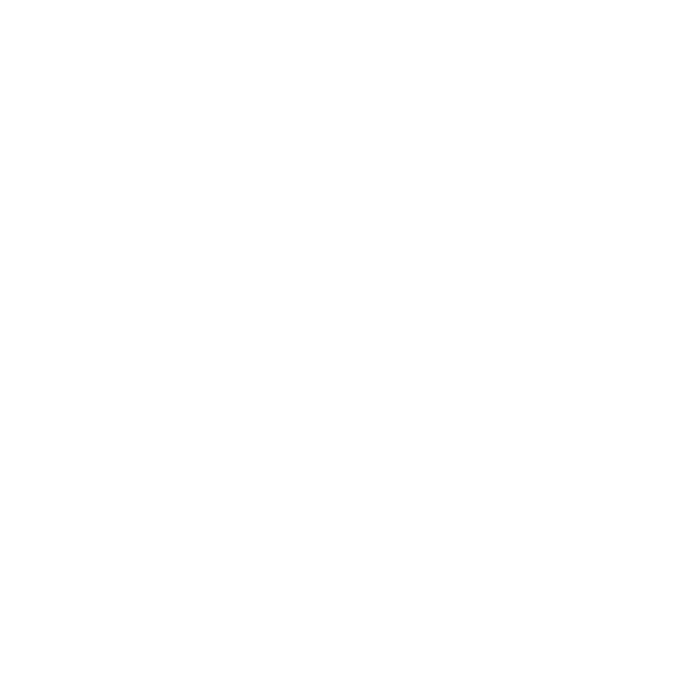
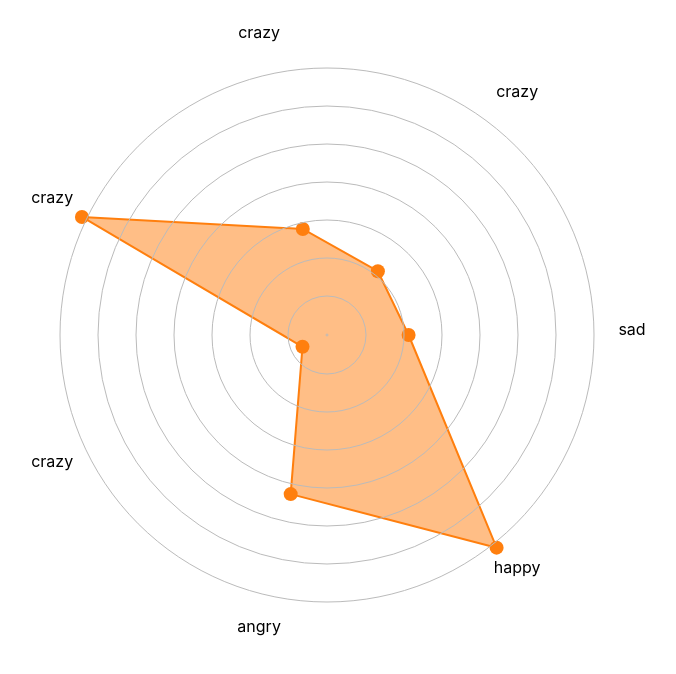
Before and after one commit to aiedward/pepper-emotion-graph, a website: page index.html in a window 1280 px wide. Shown: the whole page, without its empty margins (222-898 px from the left). Drawn offline with nearby package versions, Linux system fonts and the light colour scheme; files that its build step writes are made by us from their sources.

Commit message:
basic mood rendering in  svg

```diff
--- a/index.html
+++ b/index.html
@@ -2,24 +2,34 @@
 <html lang="en">
 <head>
     <meta charset="UTF-8">
-  <meta name="viewport" content="width=device-width, initial-scale=1.0">
+    <meta name="viewport" content="initial-scale=1.5">
     <meta http-equiv="X-UA-Compatible" content="ie=edge">
     <title>Emotion Graph</title>
 
     <!-- build:css style.css -->
     <link rel="stylesheet" href="css/main.css"/>
+    <link rel="stylesheet" href="bower_components/bootstrap/dist/css/bootstrap.min.css">
     <!-- endbuild -->
 
     <!-- build:js js/lib.js -->
     <script src="bower_components/d3/d3.min.js"></script>
-  <!-- endbuild -->
-
-  <!-- build:js js/lib.js -->
+    <script src="bower_components/jquery/dist/jquery.min.js"></script>
+    <script src="bower_components/bootstrap/dist/js/bootstrap.min.js"></script>
     <script src="js/graph.js"></script>
     <!-- endbuild -->
 
 </head>
 <body>
+    <div class="container-fluid">
+        <div class="row">
+            <div class="col-md-12">
+                <div class="well">
+                    <div id="graph">
 
+                    </div>
+                </div>
+            </div>
+        </div>
+    </div>
 </body>
 </html>
--- a/js/graph.js
+++ b/js/graph.js
@@ -0,0 +1,108 @@
+$(function() {
+
+    var width = 1038,
+        height = 620,
+        textPosition = height / 2 - 5,
+        circleRadius = height / 2 - 38;
+
+    var svg = d3.select('#graph')
+        .append('svg')
+        .attr('width', width)
+        .attr('height', height);
+
+    var scale = d3.scaleLinear()
+        .domain([0.0, 1.0])
+        .range([0, circleRadius]);
+
+    var data = [{
+        label: 'sad',
+        value: 0.3
+    }, {
+        label: 'happy',
+        value: 1.0
+    }, {
+        label: 'angry',
+        value: 0.6
+    }, {
+        label: 'crazy',
+        value: 0.1
+    }, {
+        label: 'crazy',
+        value: 1.0
+    }, {
+        label: 'crazy',
+        value: .4
+    }, {
+        label: 'crazy',
+        value: 0.3
+    }];
+
+    var graphContainer = svg.append('g');
+    var centerGragraphContainer = graphContainer.append('g')
+        .attr('transform', 'translate(' + width / 2 + ',' + height / 2 + ')');
+
+    // draw circle background
+    var circleContainer = svg.append('g');
+
+    for (var i = 0; i < 8; i++) {
+        circleContainer.append('circle')
+            .attr('cx', width / 2)
+            .attr('cy', height / 2)
+            .attr('r', i * 38 + 1);
+    }
+
+    // iterate over the data to display the labels
+    var textEntity = graphContainer.selectAll('.textEntity')
+        .data(data)
+        .enter()
+        .append('g')
+        .attr('class', 'textEntity');
+
+    textEntity.append('text')
+        .attr('x', function(d, index) {
+            return width / 2 + Math.cos(index / data.length * Math.PI * 2) * textPosition;
+        })
+        .attr('y', function(d, index) {
+            return height / 2 + Math.sin(index / data.length * Math.PI * 2) * textPosition;
+        })
+        .text(function(d) {
+            return d.label;
+        });
+
+    // draw line chart
+    var polygon = centerGragraphContainer.selectAll('polygon')
+        .data([data])
+        .enter()
+        .append('polygon')
+        .attr('class', 'lines')
+        .attr('points', function(d) {
+            return d.map(function(d, index) {
+                return [
+                    Math.cos(index / data.length * Math.PI * 2) * scale(d.value),
+                    Math.sin(index / data.length * Math.PI * 2) * scale(d.value)
+                ].join(',')
+            }).join(' ');
+        })
+        .attr('transform', 'scale(0.0)')
+        .transition()
+        .delay(1000)
+        .attr('transform', 'scale(1.0)');
+
+    var dots = centerGragraphContainer.selectAll('.dot')
+        .data(data)
+        .enter()
+        .append('circle')
+        .attr('class', 'dot')
+        .attr('cx', function(d, index) {
+            return Math.cos(index / data.length * Math.PI * 2) * scale(d.value);
+        }).attr('cy', function(d, index) {
+            return Math.sin(index / data.length * Math.PI * 2) * scale(d.value);
+        })
+        .attr('r', 7)
+        .attr('transform', 'scale(0.0)')
+        .transition()
+        .delay(1000)
+        .attr('transform', 'scale(1.0)');
+
+
+});
--- a/package.json
+++ b/package.json
@@ -10,6 +10,7 @@
   "license": "ISC",
   "devDependencies": {
     "browser-sync": "^2.16.0",
+    "del": "^2.2.2",
     "gulp": "^3.9.1",
     "gulp-rev": "^7.1.2",
     "gulp-sass": "^2.3.2",
--- a/sass/main.scss
+++ b/sass/main.scss
@@ -1,3 +1,35 @@
-body{
+.well {
+    margin-top: 25px;
+    margin-left: 15px;
+    margin-right: 15px;
+}
 
+#graph {
+    height: 620px;
+    clear: both;
+
+    circle {
+        stroke: #BBBBBB;
+        stroke-width: 1;
+        fill: none;
+    }
+
+    text {
+        text-anchor: middle;
+    }
+
+    polygon {
+        fill: rgba(255, 127, 14, 0.5);
+        stroke: rgb(255, 127, 14);
+        stroke-width: 2;
+        -webkit-transition: transform 1s;
+    }
+
+
+
+    circle.dot {
+        fill: rgb(255, 127, 14);
+        stroke: none;
+        -webkit-transition: transform 1s;
+    }
 }
```
Also changed, not shown: Gulpfile.js (+8 -0 lines). Lines whose indentation alone changed are shown as unchanged.
